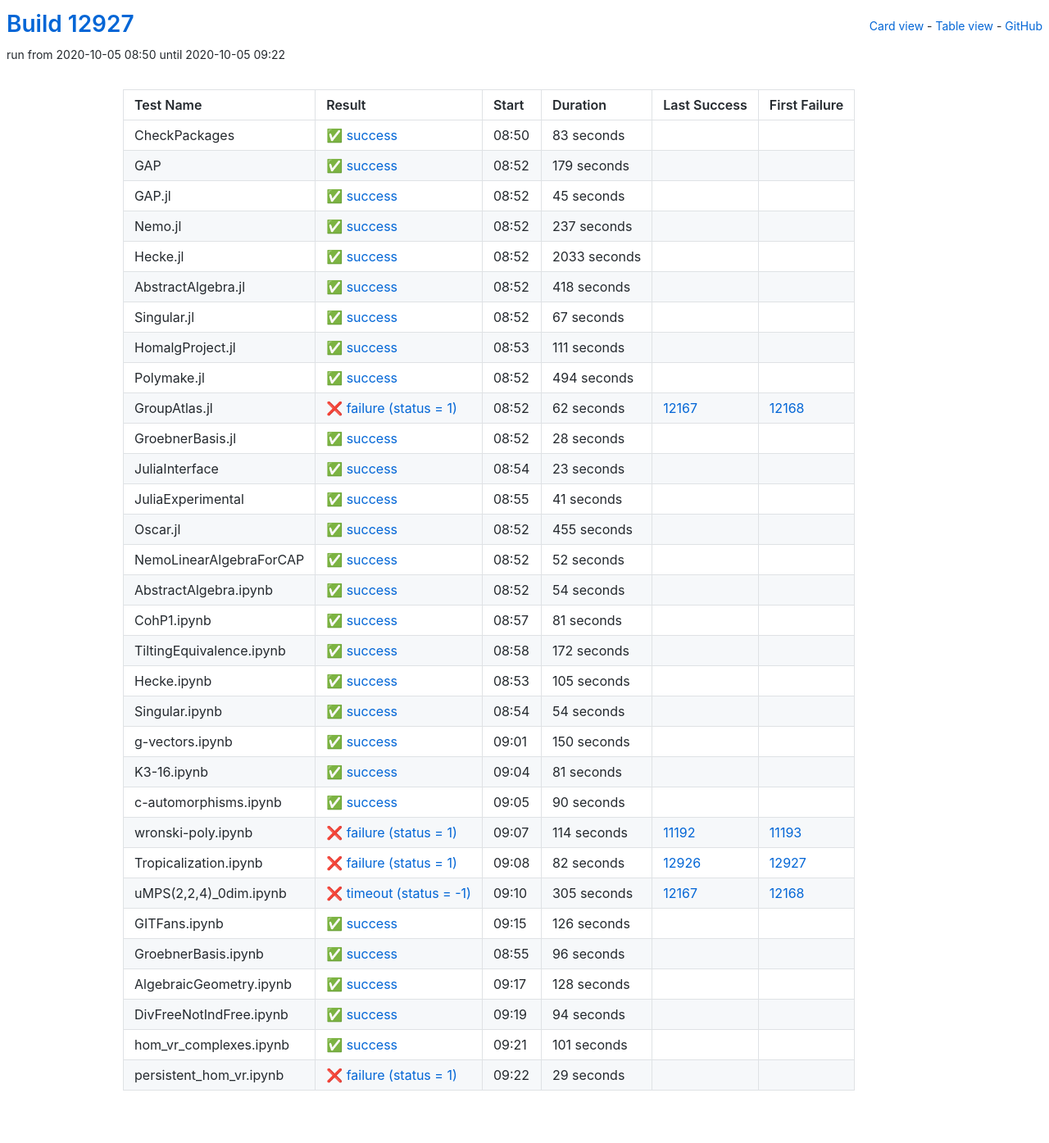
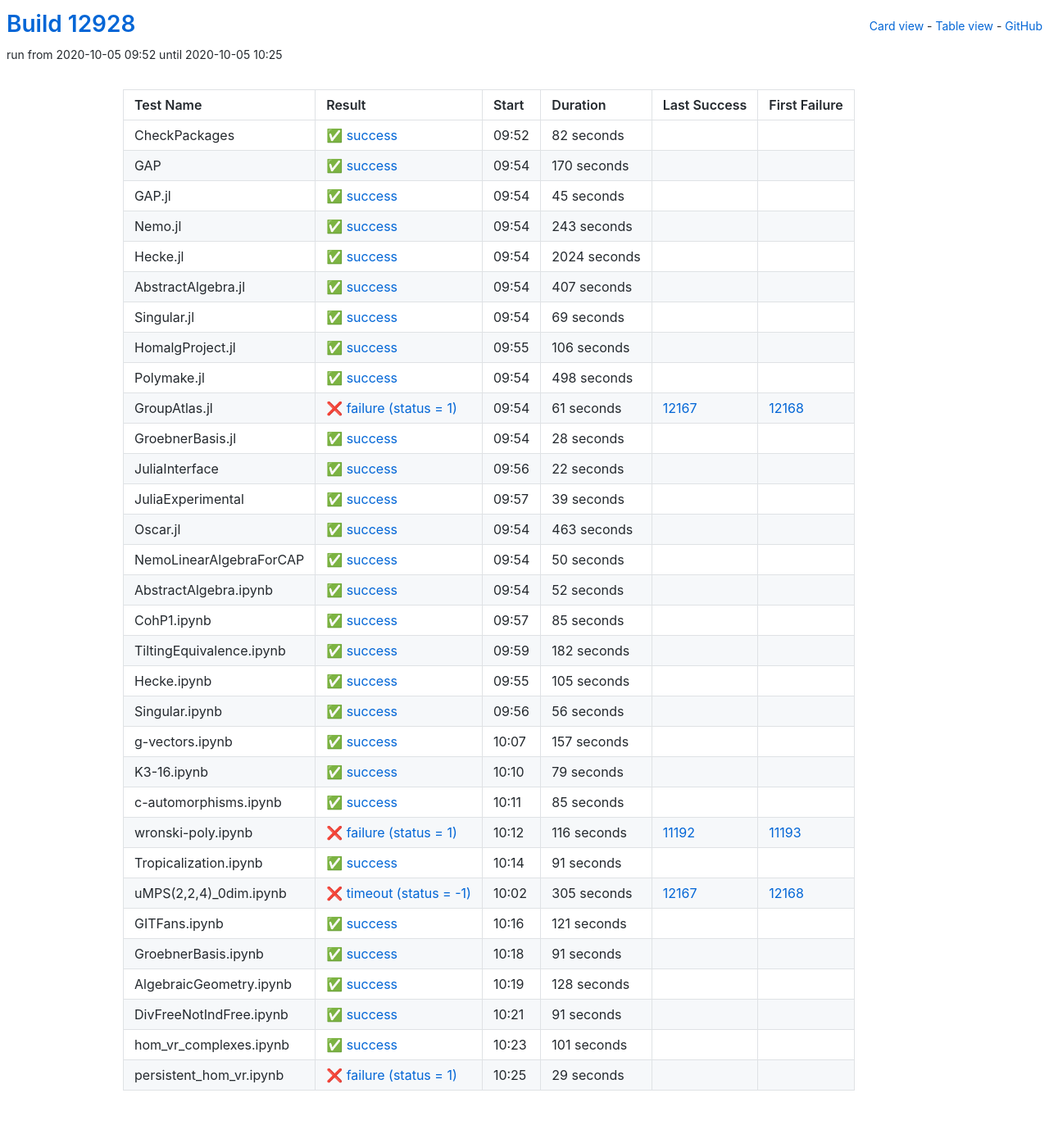
Before and after one commit to oscar-system/oscar-ci-status, a Jekyll site: the page built from table.html, in a window 1280 px wide. Shown: the whole page at 82% size. Built offline with Jekyll 4.4.1, drawn with Linux system fonts in a browser that asks for light colours.

Commit message:
Build #12928

```diff
--- a/_data/ci.yml
+++ b/_data/ci.yml
@@ -1,6 +1,6 @@
 ---
-build: 12927
-build_url: https://oscarci.mathematik.uni-kl.de/job/oscar/12927/
+build: 12928
+build_url: https://oscarci.mathematik.uni-kl.de/job/oscar/12928/
 job: oscar
 organization: oscar-system
 repo: oscar-ci-status
@@ -8,32 +8,32 @@
 tests:
 - name: CheckPackages
   id: checkpackages
-  log: https://oscarci.mathematik.uni-kl.de/job/oscar/12927/artifact/logs/build-12927/CheckPackages.log
-  start: 2020-10-05 08:50
+  log: https://oscarci.mathematik.uni-kl.de/job/oscar/12928/artifact/logs/build-12928/CheckPackages.log
+  start: 2020-10-05 09:52
   success: true
   exitcode: 0
   status: success
-  duration: 83
+  duration: 82
   last_success: false
   last_success_url:
   first_failure: false
   first_failure_url:
 - name: GAP
   id: gap
-  log: https://oscarci.mathematik.uni-kl.de/job/oscar/12927/artifact/logs/build-12927/GAP.log
-  start: 2020-10-05 08:52
+  log: https://oscarci.mathematik.uni-kl.de/job/oscar/12928/artifact/logs/build-12928/GAP.log
+  start: 2020-10-05 09:54
   success: true
   exitcode: 0
   status: success
-  duration: 179
+  duration: 170
   last_success: false
   last_success_url:
   first_failure: false
   first_failure_url:
 - name: GAP.jl
   id: gap-jl
-  log: https://oscarci.mathematik.uni-kl.de/job/oscar/12927/artifact/logs/build-12927/GAP.jl.log
-  start: 2020-10-05 08:52
+  log: https://oscarci.mathematik.uni-kl.de/job/oscar/12928/artifact/logs/build-12928/GAP.jl.log
+  start: 2020-10-05 09:54
   success: true
   exitcode: 0
   status: success
@@ -44,92 +44,92 @@
   first_failure_url:
 - name: Nemo.jl
   id: nemo-jl
-  log: https://oscarci.mathematik.uni-kl.de/job/oscar/12927/artifact/logs/build-12927/Nemo.jl.log
-  start: 2020-10-05 08:52
+  log: https://oscarci.mathematik.uni-kl.de/job/oscar/12928/artifact/logs/build-12928/Nemo.jl.log
+  start: 2020-10-05 09:54
   success: true
   exitcode: 0
   status: success
-  duration: 237
+  duration: 243
   last_success: false
   last_success_url:
   first_failure: false
   first_failure_url:
 - name: Hecke.jl
   id: hecke-jl
-  log: https://oscarci.mathematik.uni-kl.de/job/oscar/12927/artifact/logs/build-12927/Hecke.jl.log
-  start: 2020-10-05 08:52
+  log: https://oscarci.mathematik.uni-kl.de/job/oscar/12928/artifact/logs/build-12928/Hecke.jl.log
+  start: 2020-10-05 09:54
   success: true
   exitcode: 0
   status: success
-  duration: 2033
+  duration: 2024
   last_success: false
   last_success_url:
   first_failure: false
   first_failure_url:
 - name: AbstractAlgebra.jl
   id: abstractalgebra-jl
-  log: https://oscarci.mathematik.uni-kl.de/job/oscar/12927/artifact/logs/build-12927/AbstractAlgebra.jl.log
-  start: 2020-10-05 08:52
+  log: https://oscarci.mathematik.uni-kl.de/job/oscar/12928/artifact/logs/build-12928/AbstractAlgebra.jl.log
+  start: 2020-10-05 09:54
   success: true
   exitcode: 0
   status: success
-  duration: 418
+  duration: 407
   last_success: false
   last_success_url:
   first_failure: false
   first_failure_url:
 - name: Singular.jl
   id: singular-jl
-  log: https://oscarci.mathematik.uni-kl.de/job/oscar/12927/artifact/logs/build-12927/Singular.jl.log
-  start: 2020-10-05 08:52
+  log: https://oscarci.mathematik.uni-kl.de/job/oscar/12928/artifact/logs/build-12928/Singular.jl.log
+  start: 2020-10-05 09:54
   success: true
   exitcode: 0
   status: success
-  duration: 67
+  duration: 69
   last_success: false
   last_success_url:
   first_failure: false
   first_failure_url:
 - name: HomalgProject.jl
   id: homalgproject-jl
-  log: https://oscarci.mathematik.uni-kl.de/job/oscar/12927/artifact/logs/build-12927/HomalgProject.jl.log
-  start: 2020-10-05 08:53
+  log: https://oscarci.mathematik.uni-kl.de/job/oscar/12928/artifact/logs/build-12928/HomalgProject.jl.log
+  start: 2020-10-05 09:55
   success: true
   exitcode: 0
   status: success
-  duration: 111
+  duration: 106
   last_success: false
   last_success_url:
   first_failure: false
   first_failure_url:
 - name: Polymake.jl
   id: polymake-jl
-  log: https://oscarci.mathematik.uni-kl.de/job/oscar/12927/artifact/logs/build-12927/Polymake.jl.log
-  start: 2020-10-05 08:52
+  log: https://oscarci.mathematik.uni-kl.de/job/oscar/12928/artifact/logs/build-12928/Polymake.jl.log
+  start: 2020-10-05 09:54
   success: true
   exitcode: 0
   status: success
-  duration: 494
+  duration: 498
   last_success: false
   last_success_url:
   first_failure: false
   first_failure_url:
 - name: GroupAtlas.jl
   id: groupatlas-jl
-  log: https://oscarci.mathematik.uni-kl.de/job/oscar/12927/artifact/logs/build-12927/GroupAtlas.jl.log
-  start: 2020-10-05 08:52
+  log: https://oscarci.mathematik.uni-kl.de/job/oscar/12928/artifact/logs/build-12928/GroupAtlas.jl.log
+  start: 2020-10-05 09:54
   success: false
   exitcode: 1
   status: failure
-  duration: 62
+  duration: 61
   last_success: 12167
   last_success_url: https://oscarci.mathematik.uni-kl.de/job/oscar/12167/
   first_failure: 12168
   first_failure_url: https://oscarci.mathematik.uni-kl.de/job/oscar/12168/
 - name: GroebnerBasis.jl
   id: groebnerbasis-jl
-  log: https://oscarci.mathematik.uni-kl.de/job/oscar/12927/artifact/logs/build-12927/GroebnerBasis.jl.log
-  start: 2020-10-05 08:52
+  log: https://oscarci.mathematik.uni-kl.de/job/oscar/12928/artifact/logs/build-12928/GroebnerBasis.jl.log
+  start: 2020-10-05 09:54
   success: true
   exitcode: 0
   status: success
@@ -140,44 +140,56 @@
   first_failure_url:
 - name: JuliaInterface
   id: juliainterface
-  log: https://oscarci.mathematik.uni-kl.de/job/oscar/12927/artifact/logs/build-12927/JuliaInterface.log
-  start: 2020-10-05 08:54
+  log: https://oscarci.mathematik.uni-kl.de/job/oscar/12928/artifact/logs/build-12928/JuliaInterface.log
+  start: 2020-10-05 09:56
   success: true
   exitcode: 0
   status: success
-  duration: 23
+  duration: 22
   last_success: false
   last_success_url:
   first_failure: false
   first_failure_url:
 - name: JuliaExperimental
   id: juliaexperimental
-  log: https://oscarci.mathematik.uni-kl.de/job/oscar/12927/artifact/logs/build-12927/JuliaExperimental.log
-  start: 2020-10-05 08:55
+  log: https://oscarci.mathematik.uni-kl.de/job/oscar/12928/artifact/logs/build-12928/JuliaExperimental.log
+  start: 2020-10-05 09:57
   success: true
   exitcode: 0
   status: success
-  duration: 41
+  duration: 39
   last_success: false
   last_success_url:
   first_failure: false
   first_failure_url:
 - name: Oscar.jl
   id: oscar-jl
-  log: https://oscarci.mathematik.uni-kl.de/job/oscar/12927/artifact/logs/build-12927/Oscar.jl.log
-  start: 2020-10-05 08:52
+  log: https://oscarci.mathematik.uni-kl.de/job/oscar/12928/artifact/logs/build-12928/Oscar.jl.log
+  start: 2020-10-05 09:54
   success: true
   exitcode: 0
   status: success
-  duration: 455
+  duration: 463
   last_success: false
   last_success_url:
   first_failure: false
   first_failure_url:
 - name: NemoLinearAlgebraForCAP
   id: nemolinearalgebraforcap
-  log: https://oscarci.mathematik.uni-kl.de/job/oscar/12927/artifact/logs/build-12927/NemoLinearAlgebraForCAP.log
-  start: 2020-10-05 08:52
+  log: https://oscarci.mathematik.uni-kl.de/job/oscar/12928/artifact/logs/build-12928/NemoLinearAlgebraForCAP.log
+  start: 2020-10-05 09:54
+  success: true
+  exitcode: 0
+  status: success
+  duration: 50
+  last_success: false
+  last_success_url:
+  first_failure: false
+  first_failure_url:
+- name: AbstractAlgebra.ipynb
+  id: abstractalgebra-ipynb
+  log: https://oscarci.mathematik.uni-kl.de/job/oscar/12928/artifact/logs/build-12928/AbstractAlgebra.ipynb.log
+  start: 2020-10-05 09:54
   success: true
   exitcode: 0
   status: success
@@ -186,46 +198,34 @@
   last_success_url:
   first_failure: false
   first_failure_url:
-- name: AbstractAlgebra.ipynb
-  id: abstractalgebra-ipynb
-  log: https://oscarci.mathematik.uni-kl.de/job/oscar/12927/artifact/logs/build-12927/AbstractAlgebra.ipynb.log
-  start: 2020-10-05 08:52
+- name: CohP1.ipynb
+  id: cohp1-ipynb
+  log: https://oscarci.mathematik.uni-kl.de/job/oscar/12928/artifact/logs/build-12928/CohP1.ipynb.log
+  start: 2020-10-05 09:57
   success: true
   exitcode: 0
   status: success
-  duration: 54
-  last_success: false
-  last_success_url:
-  first_failure: false
-  first_failure_url:
-- name: CohP1.ipynb
-  id: cohp1-ipynb
-  log: https://oscarci.mathematik.uni-kl.de/job/oscar/12927/artifact/logs/build-12927/CohP1.ipynb.log
-  start: 2020-10-05 08:57
-  success: true
-  exitcode: 0
-  status: success
-  duration: 81
+  duration: 85
   last_success: false
   last_success_url:
   first_failure: false
   first_failure_url:
 - name: TiltingEquivalence.ipynb
   id: tiltingequivalence-ipynb
-  log: https://oscarci.mathematik.uni-kl.de/job/oscar/12927/artifact/logs/build-12927/TiltingEquivalence.ipynb.log
-  start: 2020-10-05 08:58
+  log: https://oscarci.mathematik.uni-kl.de/job/oscar/12928/artifact/logs/build-12928/TiltingEquivalence.ipynb.log
+  start: 2020-10-05 09:59
   success: true
   exitcode: 0
   status: success
-  duration: 172
+  duration: 182
   last_success: false
   last_success_url:
   first_failure: false
   first_failure_url:
 - name: Hecke.ipynb
   id: hecke-ipynb
-  log: https://oscarci.mathematik.uni-kl.de/job/oscar/12927/artifact/logs/build-12927/Hecke.ipynb.log
-  start: 2020-10-05 08:53
+  log: https://oscarci.mathematik.uni-kl.de/job/oscar/12928/artifact/logs/build-12928/Hecke.ipynb.log
+  start: 2020-10-05 09:55
   success: true
   exitcode: 0
   status: success
@@ -236,80 +236,80 @@
   first_failure_url:
 - name: Singular.ipynb
   id: singular-ipynb
-  log: https://oscarci.mathematik.uni-kl.de/job/oscar/12927/artifact/logs/build-12927/Singular.ipynb.log
-  start: 2020-10-05 08:54
+  log: https://oscarci.mathematik.uni-kl.de/job/oscar/12928/artifact/logs/build-12928/Singular.ipynb.log
+  start: 2020-10-05 09:56
   success: true
   exitcode: 0
   status: success
-  duration: 54
+  duration: 56
   last_success: false
   last_success_url:
   first_failure: false
   first_failure_url:
 - name: g-vectors.ipynb
   id: g-vectors-ipynb
-  log: https://oscarci.mathematik.uni-kl.de/job/oscar/12927/artifact/logs/build-12927/g-vectors.ipynb.log
-  start: 2020-10-05 09:01
+  log: https://oscarci.mathematik.uni-kl.de/job/oscar/12928/artifact/logs/build-12928/g-vectors.ipynb.log
+  start: 2020-10-05 10:07
   success: true
   exitcode: 0
   status: success
-  duration: 150
+  duration: 157
   last_success: false
   last_success_url:
   first_failure: false
   first_failure_url:
 - name: K3-16.ipynb
   id: k3-16-ipynb
-  log: https://oscarci.mathematik.uni-kl.de/job/oscar/12927/artifact/logs/build-12927/K3-16.ipynb.log
-  start: 2020-10-05 09:04
+  log: https://oscarci.mathematik.uni-kl.de/job/oscar/12928/artifact/logs/build-12928/K3-16.ipynb.log
+  start: 2020-10-05 10:10
   success: true
   exitcode: 0
   status: success
-  duration: 81
+  duration: 79
   last_success: false
   last_success_url:
   first_failure: false
   first_failure_url:
 - name: c-automorphisms.ipynb
   id: c-automorphisms-ipynb
-  log: https://oscarci.mathematik.uni-kl.de/job/oscar/12927/artifact/logs/build-12927/c-automorphisms.ipynb.log
-  start: 2020-10-05 09:05
+  log: https://oscarci.mathematik.uni-kl.de/job/oscar/12928/artifact/logs/build-12928/c-automorphisms.ipynb.log
+  start: 2020-10-05 10:11
   success: true
   exitcode: 0
   status: success
-  duration: 90
+  duration: 85
   last_success: false
   last_success_url:
   first_failure: false
   first_failure_url:
 - name: wronski-poly.ipynb
   id: wronski-poly-ipynb
-  log: https://oscarci.mathematik.uni-kl.de/job/oscar/12927/artifact/logs/build-12927/wronski-poly.ipynb.log
-  start: 2020-10-05 09:07
+  log: https://oscarci.mathematik.uni-kl.de/job/oscar/12928/artifact/logs/build-12928/wronski-poly.ipynb.log
+  start: 2020-10-05 10:12
   success: false
   exitcode: 1
   status: failure
-  duration: 114
+  duration: 116
   last_success: 11192
   last_success_url: https://oscarci.mathematik.uni-kl.de/job/oscar/11192/
   first_failure: 11193
   first_failure_url: https://oscarci.mathematik.uni-kl.de/job/oscar/11193/
 - name: Tropicalization.ipynb
   id: tropicalization-ipynb
-  log: https://oscarci.mathematik.uni-kl.de/job/oscar/12927/artifact/logs/build-12927/Tropicalization.ipynb.log
-  start: 2020-10-05 09:08
-  success: false
-  exitcode: 1
-  status: failure
-  duration: 82
-  last_success: 12926
-  last_success_url: https://oscarci.mathematik.uni-kl.de/job/oscar/12926/
-  first_failure: 12927
-  first_failure_url: https://oscarci.mathematik.uni-kl.de/job/oscar/12927/
+  log: https://oscarci.mathematik.uni-kl.de/job/oscar/12928/artifact/logs/build-12928/Tropicalization.ipynb.log
+  start: 2020-10-05 10:14
+  success: true
+  exitcode: 0
+  status: success
+  duration: 91
+  last_success: false
+  last_success_url:
+  first_failure: false
+  first_failure_url:
 - name: uMPS(2,2,4)_0dim.ipynb
   id: umps-2-2-4-0dim-ipynb
-  log: https://oscarci.mathematik.uni-kl.de/job/oscar/12927/artifact/logs/build-12927/uMPS-2-2-4-_0dim.ipynb.log
-  start: 2020-10-05 09:10
+  log: https://oscarci.mathematik.uni-kl.de/job/oscar/12928/artifact/logs/build-12928/uMPS-2-2-4-_0dim.ipynb.log
+  start: 2020-10-05 10:02
   success: false
   exitcode: -1
   status: timeout
@@ -320,32 +320,32 @@
   first_failure_url: https://oscarci.mathematik.uni-kl.de/job/oscar/12168/
 - name: GITFans.ipynb
   id: gitfans-ipynb
-  log: https://oscarci.mathematik.uni-kl.de/job/oscar/12927/artifact/logs/build-12927/GITFans.ipynb.log
-  start: 2020-10-05 09:15
+  log: https://oscarci.mathematik.uni-kl.de/job/oscar/12928/artifact/logs/build-12928/GITFans.ipynb.log
+  start: 2020-10-05 10:16
   success: true
   exitcode: 0
   status: success
-  duration: 126
+  duration: 121
   last_success: false
   last_success_url:
   first_failure: false
   first_failure_url:
 - name: GroebnerBasis.ipynb
   id: groebnerbasis-ipynb
-  log: https://oscarci.mathematik.uni-kl.de/job/oscar/12927/artifact/logs/build-12927/GroebnerBasis.ipynb.log
-  start: 2020-10-05 08:55
+  log: https://oscarci.mathematik.uni-kl.de/job/oscar/12928/artifact/logs/build-12928/GroebnerBasis.ipynb.log
+  start: 2020-10-05 10:18
   success: true
   exitcode: 0
   status: success
-  duration: 96
+  duration: 91
   last_success: false
   last_success_url:
   first_failure: false
   first_failure_url:
 - name: AlgebraicGeometry.ipynb
   id: algebraicgeometry-ipynb
-  log: https://oscarci.mathematik.uni-kl.de/job/oscar/12927/artifact/logs/build-12927/AlgebraicGeometry.ipynb.log
-  start: 2020-10-05 09:17
+  log: https://oscarci.mathematik.uni-kl.de/job/oscar/12928/artifact/logs/build-12928/AlgebraicGeometry.ipynb.log
+  start: 2020-10-05 10:19
   success: true
   exitcode: 0
   status: success
@@ -356,20 +356,20 @@
   first_failure_url:
 - name: DivFreeNotIndFree.ipynb
   id: divfreenotindfree-ipynb
-  log: https://oscarci.mathematik.uni-kl.de/job/oscar/12927/artifact/logs/build-12927/DivFreeNotIndFree.ipynb.log
-  start: 2020-10-05 09:19
+  log: https://oscarci.mathematik.uni-kl.de/job/oscar/12928/artifact/logs/build-12928/DivFreeNotIndFree.ipynb.log
+  start: 2020-10-05 10:21
   success: true
   exitcode: 0
   status: success
-  duration: 94
+  duration: 91
   last_success: false
   last_success_url:
   first_failure: false
   first_failure_url:
 - name: hom_vr_complexes.ipynb
   id: hom-vr-complexes-ipynb
-  log: https://oscarci.mathematik.uni-kl.de/job/oscar/12927/artifact/logs/build-12927/hom_vr_complexes.ipynb.log
-  start: 2020-10-05 09:21
+  log: https://oscarci.mathematik.uni-kl.de/job/oscar/12928/artifact/logs/build-12928/hom_vr_complexes.ipynb.log
+  start: 2020-10-05 10:23
   success: true
   exitcode: 0
   status: success
@@ -380,8 +380,8 @@
   first_failure_url:
 - name: persistent_hom_vr.ipynb
   id: persistent-hom-vr-ipynb
-  log: https://oscarci.mathematik.uni-kl.de/job/oscar/12927/artifact/logs/build-12927/persistent_hom_vr.ipynb.log
-  start: 2020-10-05 09:22
+  log: https://oscarci.mathematik.uni-kl.de/job/oscar/12928/artifact/logs/build-12928/persistent_hom_vr.ipynb.log
+  start: 2020-10-05 10:25
   success: false
   exitcode: 1
   status: failure
```
Also changed, not shown: README.md.
